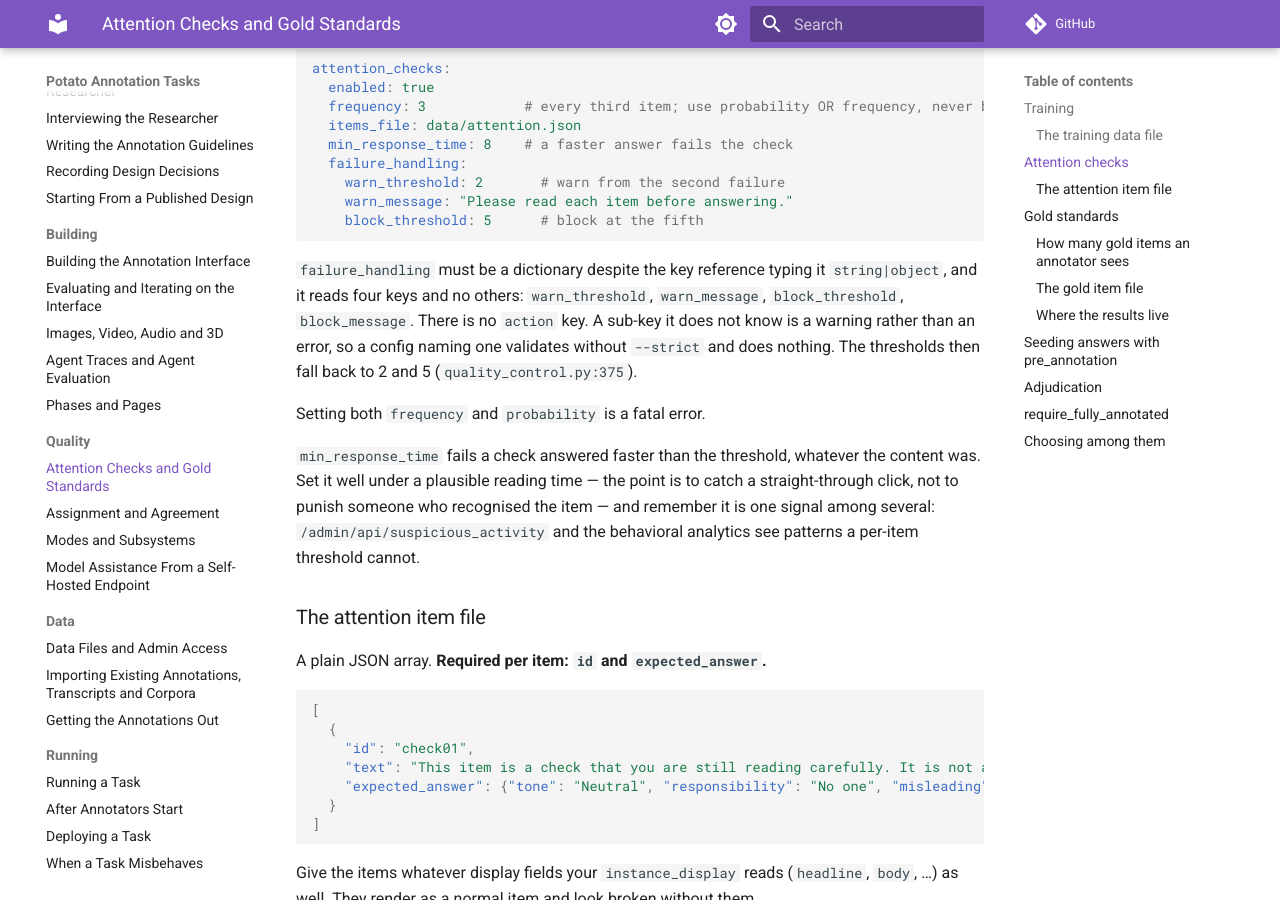
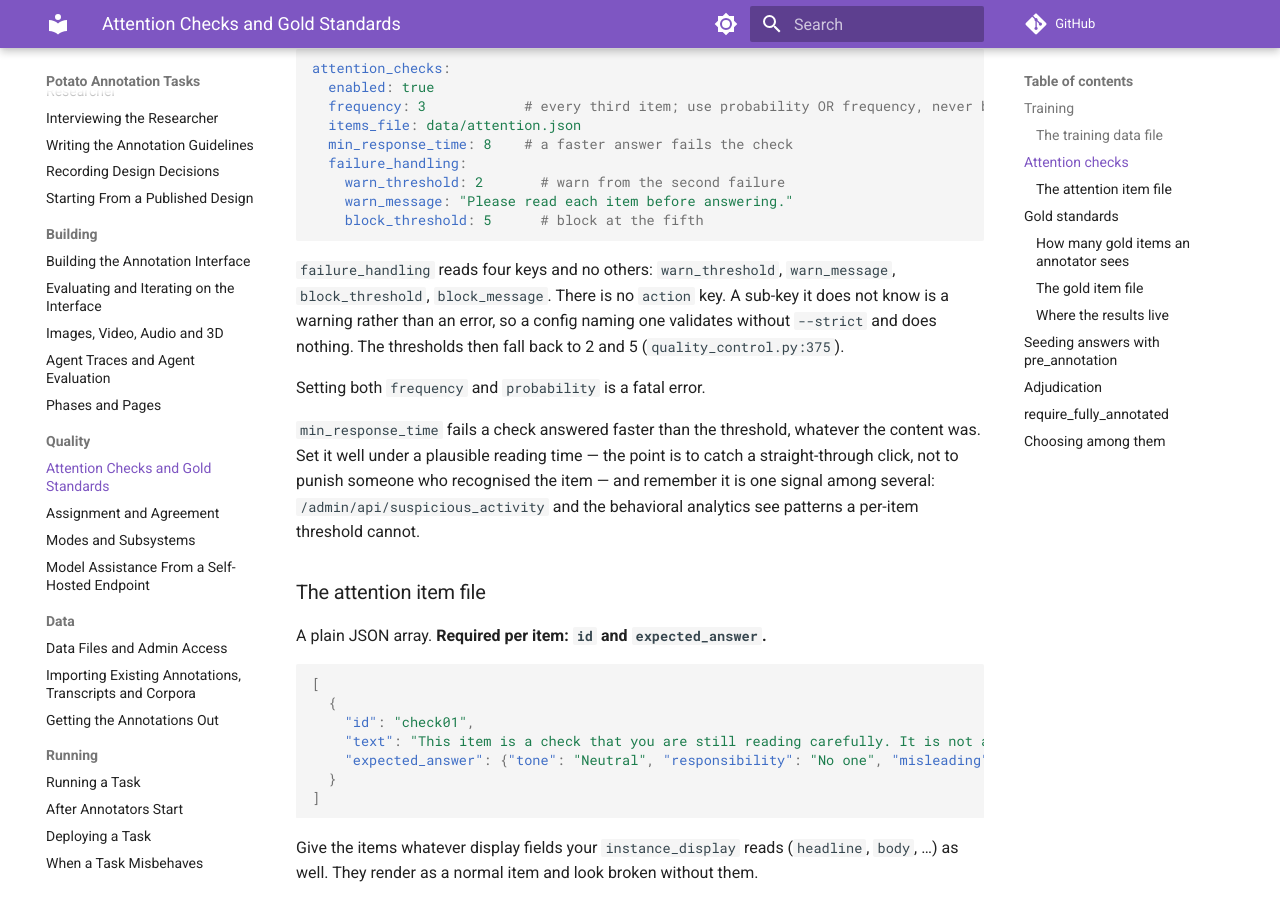
Before and after one commit to davidjurgens/potato-skill, an MkDocs documentation site: the page built from docs/quality-control.md, in a window 1280 px wide and 900 px high, scrolled down 3450 px. Built offline with MkDocs 1.6.1 and Material for MkDocs 9.7.7, drawn with Linux system fonts in a browser that asks for light colours; comment, search, counter and statistics services are not loaded.

Commit message:
docs(quality-control): drop a correction the key reference no longer needs
The section said `failure_handling` must be a dictionary "despite the key
reference typing it string|object". Potato retyped it `object`, so the
generated reference now agrees and the caveat contradicted the table two
files over. The four keys it reads, and the absence of `action`, stay.

Co-Authored-By: Claude Opus 5 (1M context) <noreply@anthropic.com>
Claude-Session: https://claude.ai/code/session_01PJAwjvg871XGFuA8khHbjC

````diff
--- a/docs/quality-control.md
+++ b/docs/quality-control.md
@@ -161,8 +161,7 @@ attention_checks:
     block_threshold: 5      # block at the fifth
 ```
 
-`failure_handling` must be a dictionary despite the key reference typing it
-`string|object`, and it reads four keys and no others: `warn_threshold`,
+`failure_handling` reads four keys and no others: `warn_threshold`,
 `warn_message`, `block_threshold`, `block_message`. There is no `action` key.
 A sub-key it does not know is a warning rather than an error, so a config
 naming one validates without `--strict` and does nothing. The thresholds then
````
Also changed, not shown: skills/potato-tasks/references/config-keys-nested.md (+1 -1 lines), skills/potato-tasks/references/quality-control.md (+1 -2 lines).
